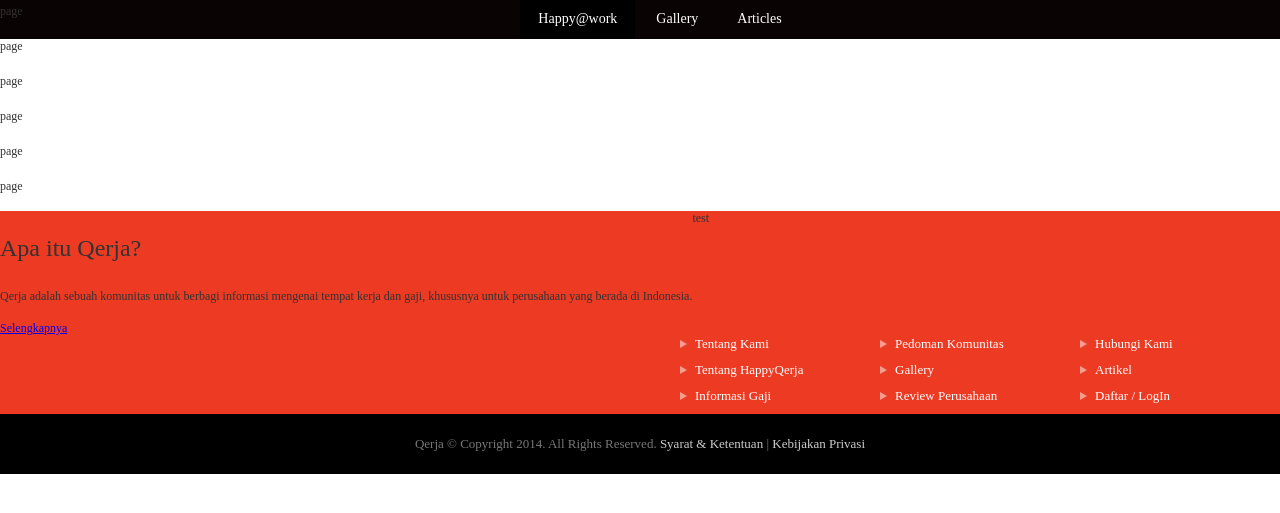
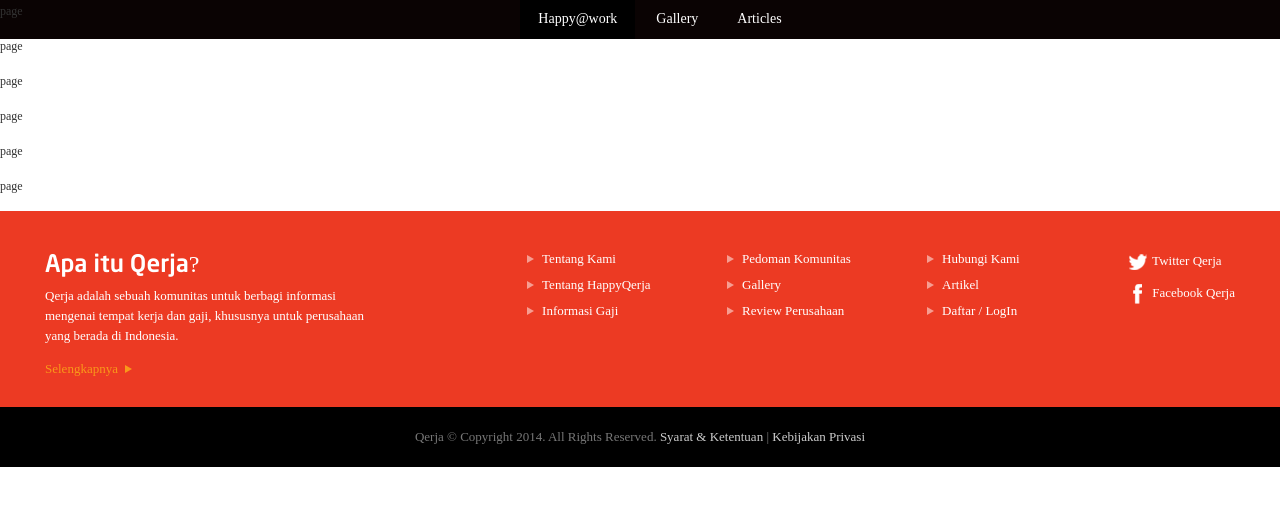
Before and after one commit to debfryap/qerja, a PHP site: page / in a window 1280 px wide. Shown: the part 41-554 px from the top of the page. Run offline with PHP 8.4, Linux system fonts and the light colour scheme.

Commit message:
Style Footer

```diff
--- a/css/style.css
+++ b/css/style.css
@@ -116,12 +116,37 @@ section { position: relative; }
 ----------------------------------------------------------------------------------------------*/
 footer {
 	position: relative;
-	background-color:#ec3a23;
+	background-color: #ec3a23;
+	padding-top: 40px;
 }
+footer .left{
+	width: 320px;
+	margin-left: 45px;
+	font-size: 13px;
+	color: #FFF;
+}
+footer .left h3{
+	font-family: 'NeoSansMedium';
+	margin-top: 0;
+	margin-right: 0;
+	margin-bottom: 8px;
+	margin-left: 0;
+}
+footer .left a{
+	color: #f9981a;
+	text-decoration: none;
+	background-image: url(../images/material/arrow-link.png);
+	background-repeat: no-repeat;
+	background-position: right center;
+	padding-right: 15px;
+}
+footer .right{ margin-right:45px;}
 footer .right ul{
 	list-style-type: none;
 	margin: 0;
 	width: 600px;
+	float: left;
+	padding:0;
 }
 footer .right ul li{
 	float: left;
@@ -138,6 +163,15 @@ footer .right ul li a{
 	display: block;
 	width: 185px;
 }
+footer .right .socmed{ float: right; }
+footer .right .socmed a{
+	color: #FFF;
+	font-size: 13px;
+	text-decoration: none;
+	display:block;
+	margin-bottom:10px;
+}
+footer .right .socmed a img{ vertical-align:middle; }
 footer .copyright{
 	text-align: center;
 	font-size: 13px;
@@ -146,6 +180,7 @@ footer .copyright{
 	background-color: #000;
 	padding-top: 20px;
 	padding-bottom: 20px;
+	margin-top:30px;
 }
 footer .copyright a{
 	color: #ccc;
--- a/inc_footer.php
+++ b/inc_footer.php
@@ -1,5 +1,5 @@
     	<!--Footer -->
-        <footer> test
+        <footer>
         <div class="left"><h3>Apa itu Qerja?</h3><p>Qerja adalah sebuah komunitas untuk berbagi informasi mengenai tempat kerja dan gaji, khususnya untuk perusahaan yang berada di Indonesia. </p>
           <a href="#">Selengkapnya</a></div>
           <div class="right">
@@ -14,6 +14,7 @@
               <li><a href="#">Review Perusahaan</a></li>
               <li><a href="#">Daftar / LogIn</a></li>
             </ul>
+            <div class="socmed"><a href="#"><img src="images/material/icon-twitter.png" width="22" height="22" alt="" /> Twitter Qerja</a> <a href="#"><img src="images/material/icon-fb.png" width="22" height="22" alt="" /> Facebook Qerja</a></div>
           </div>
           <div class="clear"></div>
 <p class="copyright">Qerja © Copyright 2014. All Rights Reserved.   <a href="#">Syarat & Ketentuan</a> | <a href="#">Kebijakan Privasi</a></p></footer>
```
Also changed, not shown: images/material/icon-list.png (added).
